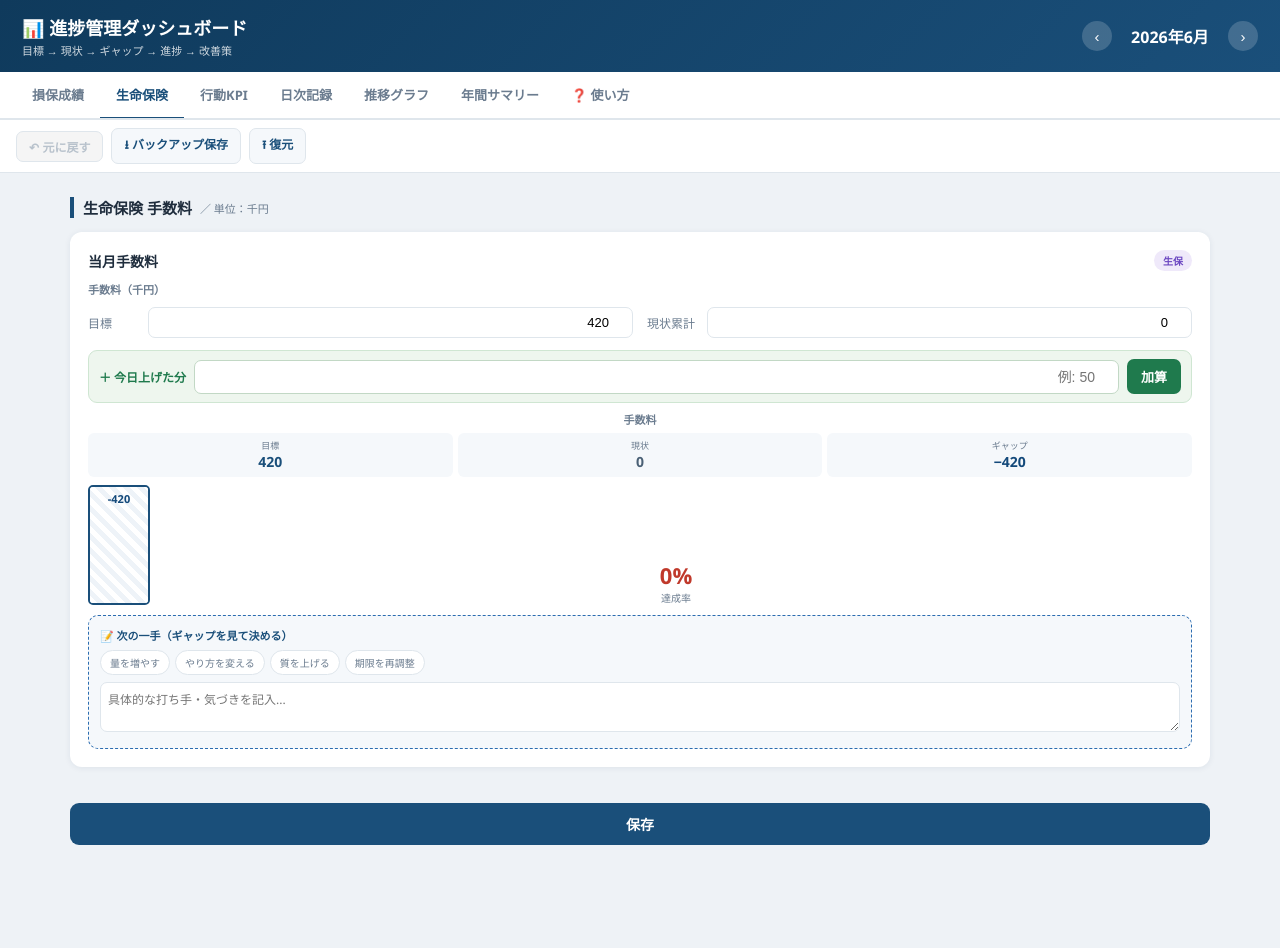
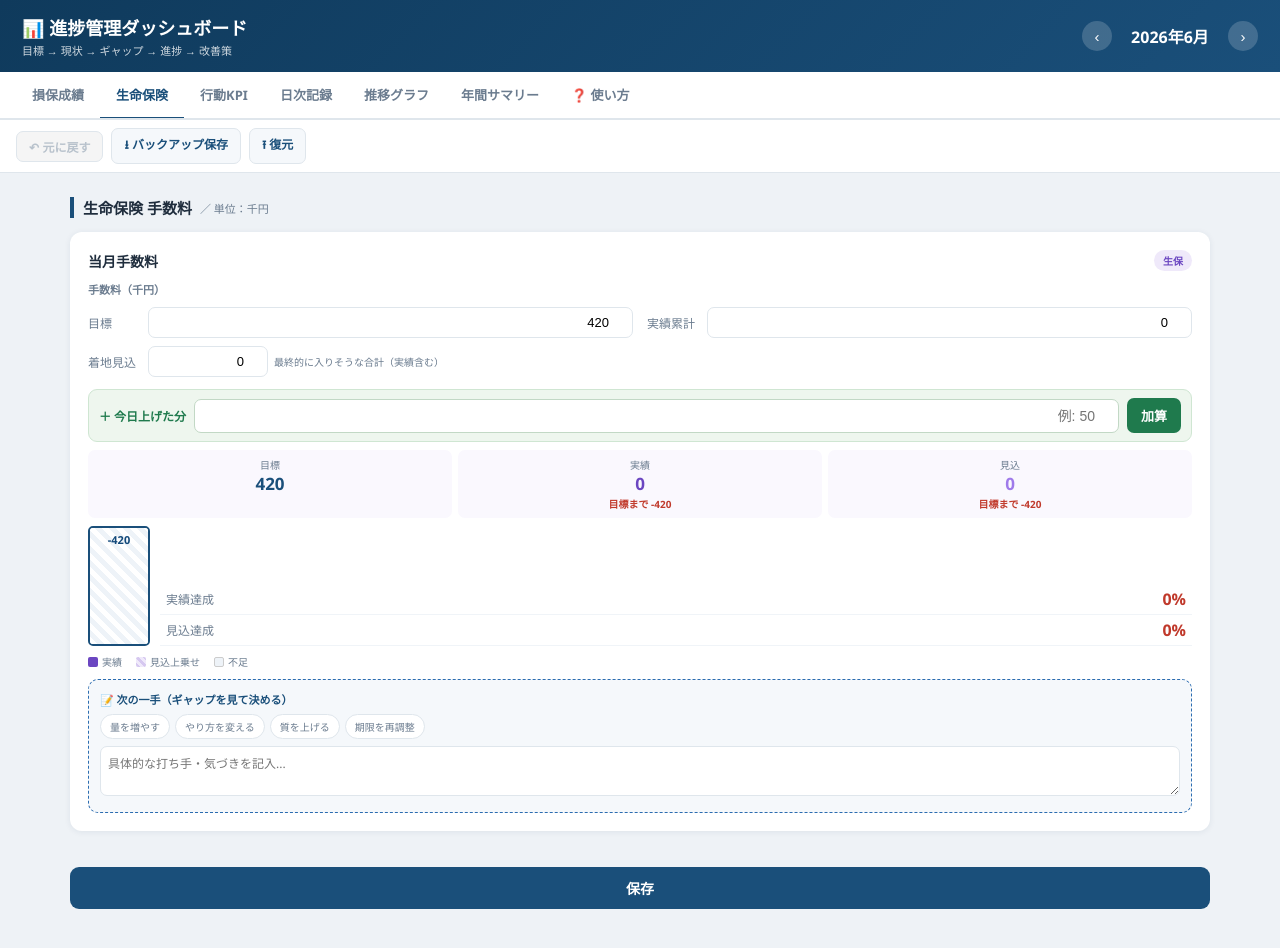
Before and after one commit to kubotaeito-hue/sinchoku, a plain HTML site: page index.html in a window 1280 px wide. Both pictures are taken after a click on the element "生命保険". Before the commit the page ends 889 px from the top, so only its background shows below. Drawn offline with Linux system fonts and the light colour scheme.

Commit message:
生命保険に着地見込みを追加：実績と見込みを分けて目標差を表示
実績(濃い紫)＋見込上乗せ(斜線)＋不足(空白)の積み上げ棒で、
実績達成率と見込達成率、それぞれの目標との差を表示。

Co-Authored-By: Claude Opus 4.8 <noreply@anthropic.com>

```diff
--- a/index.html
+++ b/index.html
@@ -69,6 +69,21 @@
   .bar-band{width:100%;background:repeating-linear-gradient(45deg,#fff,#fff 5px,#eef3f8 5px,#eef3f8 10px);position:relative;}
   .bar-anum{position:absolute;top:2px;left:0;right:0;text-align:center;font-size:11px;font-weight:800;color:#34495e;}
   .bar-gnum{position:absolute;top:4px;left:0;right:0;text-align:center;font-size:11px;font-weight:800;color:var(--gap);}
+  /* 生保 見込み */
+  .bar-fc{width:100%;position:relative;background:repeating-linear-gradient(45deg,#d6c8f0,#d6c8f0 5px,#efe9fa 5px,#efe9fa 10px);transition:height .5s;}
+  .bar-fcnum{position:absolute;top:2px;left:0;right:0;text-align:center;font-size:10px;font-weight:800;color:#6b46c1;}
+  .life-grid{display:grid;grid-template-columns:1fr 1fr 1fr;gap:6px;margin:6px 0 8px;}
+  .lcell{text-align:center;background:#faf8fe;border-radius:7px;padding:7px 2px;}
+  .lcl{font-size:10px;color:var(--sub);}
+  .lcv{font-size:17px;font-weight:800;}
+  .lcg{font-size:10px;font-weight:700;margin-top:1px;}
+  .lcg.short{color:var(--bad);}.lcg.ok{color:var(--good);}
+  .rate-row{display:flex;justify-content:space-between;align-items:center;font-size:12px;padding:4px 6px;border-bottom:1px solid #f0f4f8;}
+  .rate-row .rr-l{color:var(--sub);}
+  .rate-row .rr-v{font-weight:800;font-size:16px;}
+  .life-legend{display:flex;gap:14px;font-size:10px;color:var(--sub);margin-top:8px;}
+  .life-legend i{display:inline-block;width:10px;height:10px;border-radius:2px;margin-right:4px;vertical-align:-1px;}
+  .life-legend i.hatch-fc{background:repeating-linear-gradient(45deg,#d6c8f0,#d6c8f0 3px,#efe9fa 3px,#efe9fa 6px);}
   .rate-mini{flex:1;text-align:center;}
   .rate-mini .r{font-size:22px;font-weight:800;}
   .rate-mini .rl{font-size:10px;color:var(--sub);}
@@ -434,7 +449,7 @@ function defaults(){
   SONPO.forEach(s=>{d[s.key+'_mt']=s.dtm;d[s.key+'_ma']=0;d[s.key+'_move']=[];d[s.key+'_memo']='';});
   d['sonpoMonTotalTarget']=6500;d['sonpoRenew_mt']=0;
   KPIS.forEach(s=>{d[s.key+'_wt']=s.wk;d[s.key+'_move']=[];d[s.key+'_memo']='';});
-  d['life_ma']=0;d['life_mt']=420;d['life_move']=[];d['life_memo']='';
+  d['life_ma']=0;d['life_mt']=420;d['life_fc']=0;d['life_move']=[];d['life_memo']='';
   d['daily']={};
   d['yt_sonpoTotal_mon']=78000;d['yt_life_mon']=5000;
   KPIS.forEach(s=>{d['yt_'+s.key+'_cnt']=s.wk*52;});
@@ -517,14 +532,33 @@ function lifeCardHTML(){
     <div class="io-grid">
       <div class="io-unit">手数料（千円）</div>
       <div class="io-row"><label>目標</label><input type="number" min="0" id="life_mt" oninput="recalc()"></div>
-      <div class="io-row"><label>現状累計</label><input type="number" min="0" id="life_ma" oninput="recalc()"></div>
+      <div class="io-row"><label>実績累計</label><input type="number" min="0" id="life_ma" oninput="recalc()"></div>
+      <div class="io-row" style="grid-column:1/-1;"><label>着地見込</label><input type="number" min="0" id="life_fc" oninput="recalc()" style="width:120px;"><span style="font-size:10px;color:var(--sub);">最終的に入りそうな合計（実績含む）</span></div>
     </div>
     <div class="quick-add">
       <span class="qa-lbl">＋ 今日上げた分</span>
       <input type="number" min="0" id="life_add" placeholder="例: 50" onkeydown="if(event.key==='Enter')quickAdd('life')">
       <button class="qa-btn" onclick="quickAdd('life')">加算</button>
     </div>
-    <div class="dual">${metricBlock('life','m','手数料')}</div>
+
+    <div class="life-grid">
+      <div class="lcell"><div class="lcl">目標</div><div class="lcv" style="color:var(--navy)" id="life_t_disp">0</div></div>
+      <div class="lcell"><div class="lcl">実績</div><div class="lcv" style="color:#6b46c1" id="life_a_disp">0</div><div class="lcg" id="life_a_gap"></div></div>
+      <div class="lcell"><div class="lcl">見込</div><div class="lcv" style="color:#9f7aea" id="life_f_disp">0</div><div class="lcg" id="life_f_gap"></div></div>
+    </div>
+
+    <div class="barbox">
+      <div class="bar-outer">
+        <div class="bar-fill" id="life_fill_a" style="height:0%;background:#6b46c1"><span class="bar-anum" id="life_anum" style="color:#fff"></span></div>
+        <div class="bar-fc" id="life_fill_f" style="height:0%"><span class="bar-fcnum" id="life_fcnum"></span></div>
+        <div class="bar-band" id="life_band" style="height:100%"><span class="bar-gnum" id="life_gnum"></span></div>
+      </div>
+      <div style="flex:1;">
+        <div class="rate-row"><span class="rr-l">実績達成</span><span class="rr-v" id="life_rate_a">0%</span></div>
+        <div class="rate-row"><span class="rr-l">見込達成</span><span class="rr-v" id="life_rate_f">0%</span></div>
+      </div>
+    </div>
+    <div class="life-legend"><span><i style="background:#6b46c1"></i>実績</span><span><i class="hatch-fc"></i>見込上乗せ</span><span><i style="background:#eef3f8;border:1px solid #ccc"></i>不足</span></div>
     ${nextMoveHTML('life')}
   </div>`;
 }
@@ -574,6 +608,36 @@ function paint(id,a,t){
     else{r.textContent=rate.toFixed(0)+'%';r.className='r '+rateCls(rate);r.style.fontSize='';}
   }
 }
+
+/* 生保：実績と見込みを分けて表示 */
+function paintLife(){
+  const lt=num(val('life_mt')), la=num(val('life_ma')), lf=num(val('life_fc'));
+  model.life_mt=lt; model.life_ma=la; model.life_fc=lf;
+  const fc=Math.max(lf,la); // 見込みは実績以上として扱う
+  set('life_t_disp',lt.toLocaleString());
+  set('life_a_disp',la.toLocaleString());
+  set('life_f_disp',fc.toLocaleString());
+  // ギャップ表示
+  const ag=lt-la, fg=lt-fc;
+  const ae=document.getElementById('life_a_gap');
+  if(ae){ if(ag>0){ae.textContent='目標まで -'+ag.toLocaleString();ae.className='lcg short';} else {ae.textContent='達成 +'+Math.abs(ag).toLocaleString();ae.className='lcg ok';} }
+  const fe=document.getElementById('life_f_gap');
+  if(fe){ if(fg>0){fe.textContent='目標まで -'+fg.toLocaleString();fe.className='lcg short';} else {fe.textContent='到達見込 +'+Math.abs(fg).toLocaleString();fe.className='lcg ok';} }
+  // 積み上げバー：実績(濃)＋見込上乗せ(斜線)＋不足(空白)
+  const faPct = lt>0?Math.min(la/lt*100,100):(la>0?100:0);
+  const addPct = lt>0?Math.min(Math.max(fc-la,0)/lt*100, Math.max(100-faPct,0)):0;
+  const bandPct = Math.max(100-faPct-addPct,0);
+  set2('life_fill_a','height',faPct+'%');
+  set2('life_fill_f','height',addPct+'%');
+  set2('life_band','height',bandPct+'%');
+  set('life_anum', la>0?la.toLocaleString():'');
+  set('life_fcnum', (fc>la)?('+'+(fc-la).toLocaleString()):'');
+  set('life_gnum', fg>0?'-'+fg.toLocaleString():'');
+  // 達成率
+  const ra=document.getElementById('life_rate_a'), rf=document.getElementById('life_rate_f');
+  if(ra){const v=lt>0?la/lt*100:0;ra.textContent=(lt>0?v.toFixed(0)+'%':'—');ra.className='rr-v '+rateCls(v);}
+  if(rf){const v=lt>0?fc/lt*100:0;rf.textContent=(lt>0?v.toFixed(0)+'%':'—');rf.className='rr-v '+rateCls(v);}
+}
 function set(id,v){const e=document.getElementById(id);if(e)e.textContent=v;}
 function set2(id,p,v){const e=document.getElementById(id);if(e)e.style[p]=v;}
 function val(id){const e=document.getElementById(id);return e?e.value:0;}
@@ -597,8 +661,7 @@ function recalc(){
   const nm=model.sonpoNew_ma+sn.money,rm=model.sonpoRenew_ma+sr.money;
   set('tot_new_m',nm);set('tot_renew_m',rm);
   paint('tot_m',nm+rm,model.sonpoNew_mt+model.sonpoRenew_mt);
-  const la=num(val('life_ma')),lt=num(val('life_mt'));
-  model.life_ma=la;model.life_mt=lt;paint('life_m',la,lt);
+  paintLife();
   recalcKPI();
   persist();
 }
@@ -877,7 +940,7 @@ function loadData(){
   dailyData=model.daily||{};
   SONPO.forEach(m=>{document.getElementById(m.key+'_mt').value=model[m.key+'_mt'];document.getElementById(m.key+'_ma').value=model[m.key+'_ma'];});
   document.getElementById('sonpoTotalMT').value=model.sonpoMonTotalTarget!==undefined?model.sonpoMonTotalTarget:6500;
-  document.getElementById('life_ma').value=model.life_ma;document.getElementById('life_mt').value=model.life_mt;
+  document.getElementById('life_ma').value=model.life_ma;document.getElementById('life_mt').value=model.life_mt;document.getElementById('life_fc').value=model.life_fc||0;
   KPIS.forEach(m=>{document.getElementById(m.key+'_wt').value=model[m.key+'_wt'];});
   [...SONPO.map(s=>s.key),'life',...KPIS.map(k=>k.key)].forEach(k=>{
     const t=document.getElementById(k+'_memo');if(t)t.value=model[k+'_memo']||'';
```
